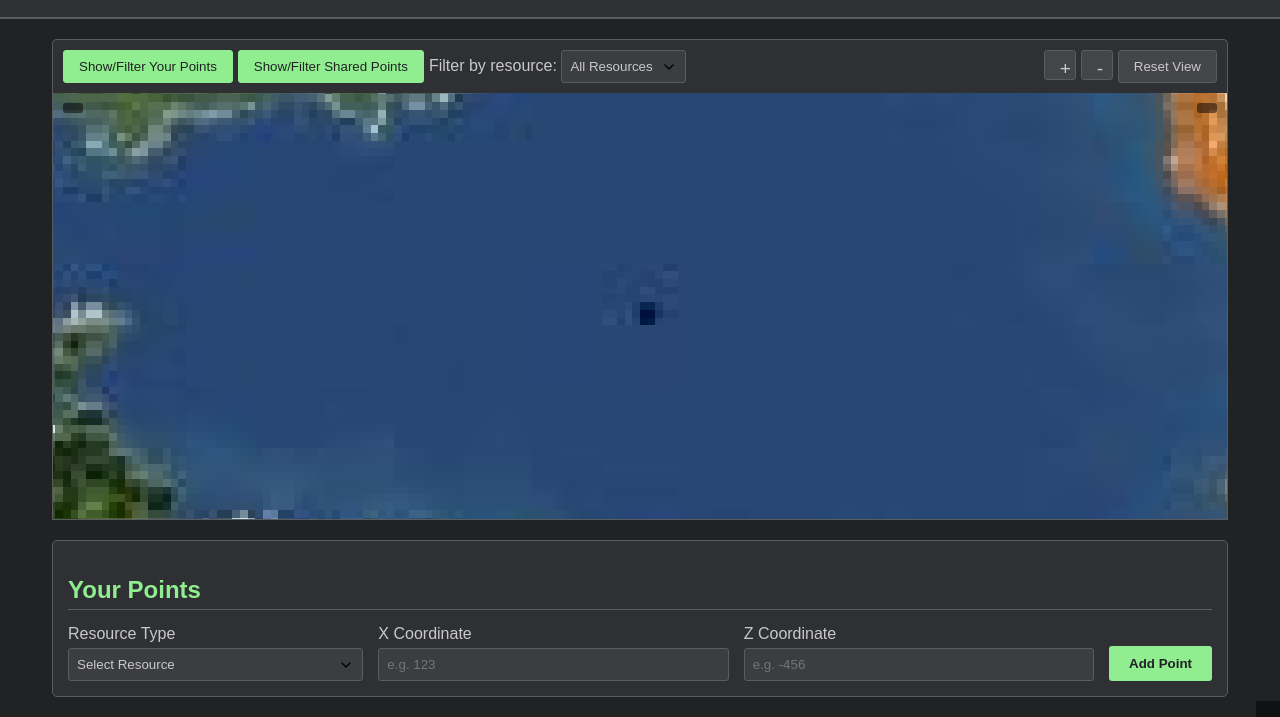
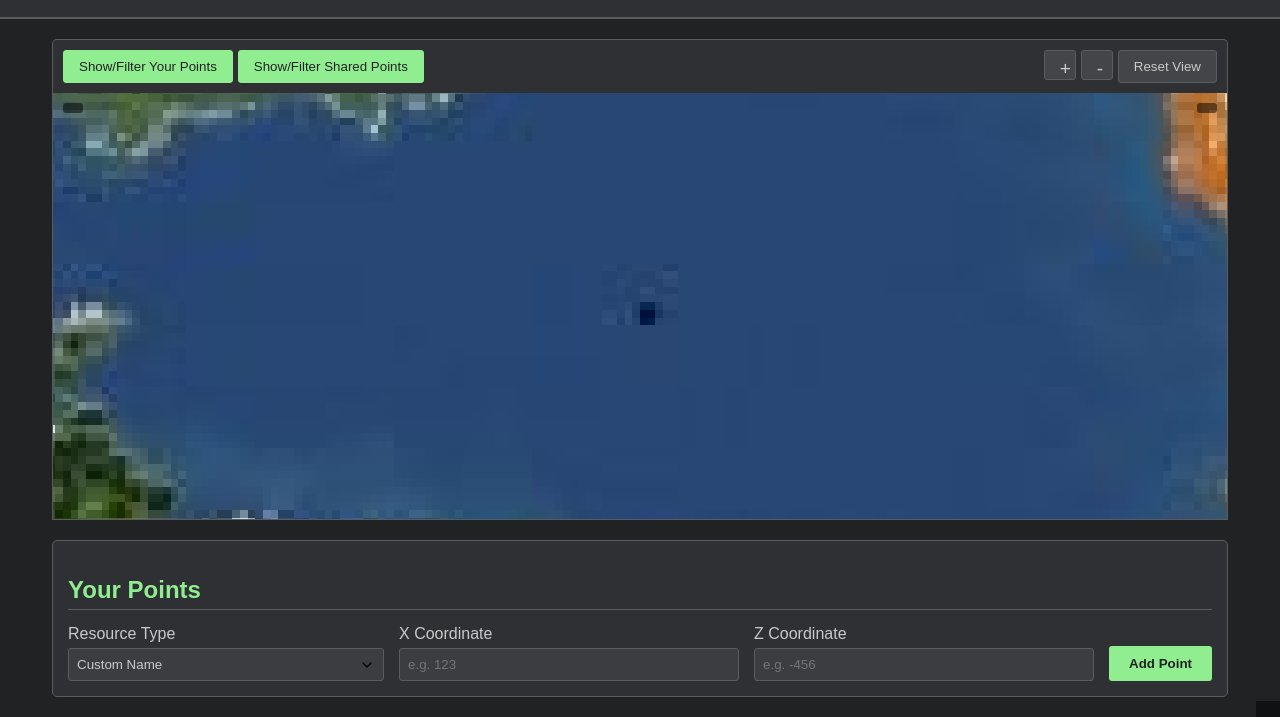
Before and after one commit to desperadoss/minecraft-map, a website: page public/index.html in a window 1280 px wide. Shown: the part 83-800 px from the top of the page. Drawn offline with nearby package versions, Linux system fonts and the light colour scheme.

Commit message:
Update index.html

```diff
--- a/public/index.html
+++ b/public/index.html
@@ -18,12 +18,6 @@
                 <div class="filter-buttons">
                     <button class="button active" id="show-your-points">Show/Filter Your Points</button>
                     <button class="button active" id="show-shared-points">Show/Filter Shared Points</button>
-                    <div class="resource-filter-container">
-                        <label for="resource-filter">Filter by resource:</label>
-                        <select id="resource-filter" class="resource-dropdown">
-                            <option value="">All Resources</option>
-                        </select>
-                    </div>
                 </div>
                 <div class="view-controls">
                     <button class="button zoom-button" id="zoom-in">+</button>
@@ -45,13 +39,49 @@
                 <div class="add-point-form-inline">
                     <div class="form-group">
                         <label for="resource-select">Resource Type</label>
-                        <select id="resource-select" class="resource-dropdown">
-                            <option value="">Select Resource</option>
+                        <select id="resource-select">
+                            <option value="custom">Custom Name</option>
+                            <optgroup label="Ores">
+                                <option value="diamond_ore">Diamond Ore</option>
+                                <option value="iron_ore">Iron Ore</option>
+                                <option value="gold_ore">Gold Ore</option>
+                                <option value="coal_ore">Coal Ore</option>
+                                <option value="copper_ore">Copper Ore</option>
+                                <option value="redstone_ore">Redstone Ore</option>
+                                <option value="lapis_ore">Lapis Lazuli Ore</option>
+                                <option value="emerald_ore">Emerald Ore</option>
+                                <option value="netherite">Ancient Debris</option>
+                            </optgroup>
+                            <optgroup label="Structures">
+                                <option value="village">Village</option>
+                                <option value="stronghold">Stronghold</option>
+                                <option value="nether_fortress">Nether Fortress</option>
+                                <option value="end_city">End City</option>
+                                <option value="ocean_monument">Ocean Monument</option>
+                                <option value="woodland_mansion">Woodland Mansion</option>
+                                <option value="desert_temple">Desert Temple</option>
+                                <option value="jungle_temple">Jungle Temple</option>
+                                <option value="igloo">Igloo</option>
+                                <option value="shipwreck">Shipwreck</option>
+                            </optgroup>
+                            <optgroup label="Biomes">
+                                <option value="mushroom_biome">Mushroom Island</option>
+                                <option value="mesa">Badlands</option>
+                                <option value="ice_spikes">Ice Spikes</option>
+                                <option value="flower_forest">Flower Forest</option>
+                            </optgroup>
+                            <optgroup label="Other">
+                                <option value="spawn">Spawn Point</option>
+                                <option value="base">Base</option>
+                                <option value="farm">Farm</option>
+                                <option value="portal">Nether Portal</option>
+                                <option value="treasure">Treasure</option>
+                            </optgroup>
                         </select>
                     </div>
-                    <div class="form-group custom-name-group" style="display: none;">
-                        <label for="name-input">Custom Name</label>
-                        <input type="text" id="name-input" placeholder="e.g. Home Base">
+                    <div class="form-group" id="custom-name-group">
+                        <label for="name-input">Point Name</label>
+                        <input type="text" id="name-input" placeholder="e.g. Home">
                     </div>
                     <div class="form-group">
                         <label for="x-input">X Coordinate</label>
@@ -73,10 +103,10 @@
         <div class="modal-content">
             <span class="close-button">&times;</span>
             <h2 class="modal-title" id="point-name">Point Name</h2>
-            <p><strong>Resource Type:</strong> <span id="point-resource"></span></p>
-            <p><strong>X Coordinate:</strong> <span id="point-x"></span></p>
-            <p><strong>Z Coordinate:</strong> <span id="point-z"></span></p>
-            <p><strong>Status:</strong> <span id="point-status"></span></p>
+            <p>X Coordinate: <span id="point-x"></span></p>
+            <p>Z Coordinate: <span id="point-z"></span></p>
+            <p class="point-type-info">Type: <span id="point-type"></span></p>
+            <div class="point-status-info" id="point-status-info"></div>
             <div class="modal-buttons">
                 <button class="button" id="share-point">Share</button>
                 <button class="button" id="edit-point">Edit</button>
```
